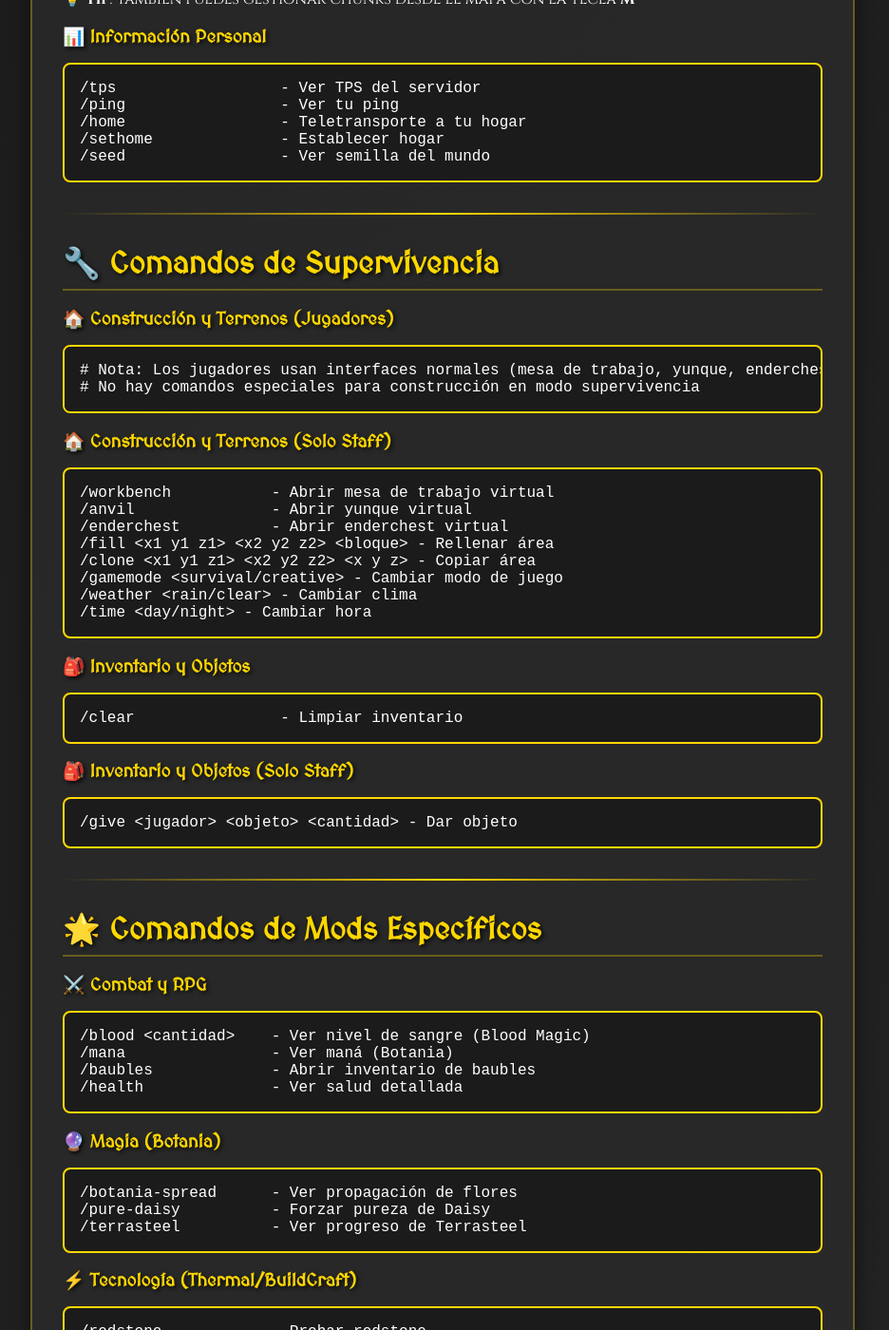
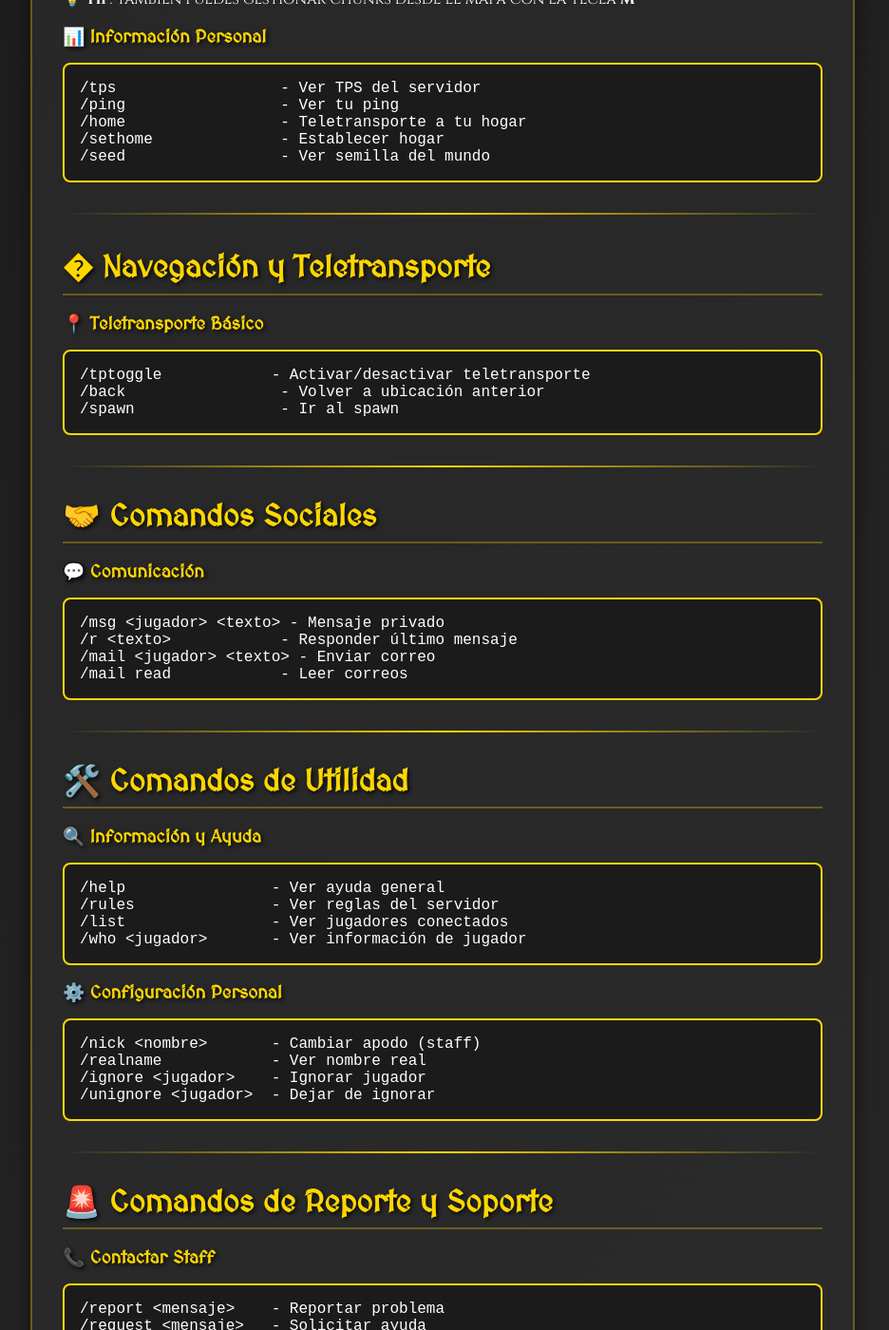
Before and after one commit to evilthork/iberiansmc, a Jekyll site: the page built from comandos.md, in a window 1280 px wide and 1400 px high, scrolled down 681 px. Shown: the whole window at 95% size, without its empty margins (174-1110 px from the left). Built offline with Jekyll 4.4.1, drawn with Linux system fonts in a browser that asks for light colours; some of the changed text lies outside the part shown.

Commit message:
Comandos basicos - solo esenciales reales

````diff
--- a/comandos.md
+++ b/comandos.md
@@ -1,11 +1,11 @@
 ---
 layout: default
-title: "Comandos Principales - Mundo de Fantasía y Creación"
+title: "Comandos Básicos - Mundo de Fantasía y Creación"
 ---
 
-# 🎮 Comandos Principales del Servidor
+# 🎮 Comandos Básicos del Servidor
 
-> **Guía rápida de los comandos más útiles para tu aventura**
+> **Comandos esenciales que todos los jugadores pueden usar**
 
 ---
 
@@ -33,80 +33,13 @@ title: "Comandos Principales - Mundo de Fantasía y Creación"
 
 ---
 
-## 🔧 **Comandos de Supervivencia**
+## �️ **Navegación y Teletransporte**
 
-### 🏠 **Construcción y Terrenos (Jugadores)**
-```
-# Nota: Los jugadores usan interfaces normales (mesa de trabajo, yunque, enderchest)
-# No hay comandos especiales para construcción en modo supervivencia
-```
-
-### 🏠 **Construcción y Terrenos (Solo Staff)**
-```
-/workbench           - Abrir mesa de trabajo virtual
-/anvil               - Abrir yunque virtual
-/enderchest          - Abrir enderchest virtual
-/fill <x1 y1 z1> <x2 y2 z2> <bloque> - Rellenar área
-/clone <x1 y1 z1> <x2 y2 z2> <x y z> - Copiar área
-/gamemode <survival/creative> - Cambiar modo de juego
-/weather <rain/clear> - Cambiar clima
-/time <day/night> - Cambiar hora
-```
-
-### 🎒 **Inventario y Objetos**
-```
-/clear                - Limpiar inventario
-```
-
-### 🎒 **Inventario y Objetos (Solo Staff)**
-```
-/give <jugador> <objeto> <cantidad> - Dar objeto
-```
-
----
-
-## 🌟 **Comandos de Mods Específicos**
-
-### ⚔️ **Combat y RPG**
-```
-/blood <cantidad>    - Ver nivel de sangre (Blood Magic)
-/mana                - Ver maná (Botania)
-/baubles             - Abrir inventario de baubles
-/health              - Ver salud detallada
-```
-
-### 🔮 **Magia (Botania)**
-```
-/botania-spread      - Ver propagación de flores
-/pure-daisy          - Forzar pureza de Daisy
-/terrasteel          - Ver progreso de Terrasteel
-```
-
-### ⚡ **Tecnología (Thermal/BuildCraft)**
-```
-/redstone            - Probar redstone
-/toggle              - Alternar estado de máquinas
-/wrench              - Usar llave en máquinas
-```
-
----
-
-## 🗺️ **Navegación y Teletransporte**
-
-### 📍 **Waypoints y Viajes**
+### 📍 **Teletransporte Básico**
 ```
 /tptoggle            - Activar/desactivar teletransporte
-/back                - Volver a ubicación anterior
-/spawn               - Ir al spawn
-/warp <nombre>       - Ir a warp específico
-/setwarp <nombre>    - Crear warp (staff)
-```
-
-### 🌍 **Exploración**
-```
-/biome               - Ver bioma actual
-/locate <estructura> - Encontrar estructura cercana
-/compass             - Ver coordenadas
+/back                 - Volver a ubicación anterior
+/spawn                - Ir al spawn
 ```
 
 ---
@@ -119,14 +52,6 @@ title: "Comandos Principales - Mundo de Fantasía y Creación"
 /r <texto>            - Responder último mensaje
 /mail <jugador> <texto> - Enviar correo
 /mail read            - Leer correos
-```
-
-### 👥 **Equipos y Partidos**
-```
-/party create        - Crear equipo
-/party invite <jugador> - Invitar a equipo
-/party accept        - Aceptar invitación
-/party leave          - Salir del equipo
 ```
 
 ---
@@ -161,52 +86,6 @@ title: "Comandos Principales - Mundo de Fantasía y Creación"
 /staff               - Ver staff conectado
 ```
 
-### 🐛 **Reportar Bugs**
-```
-/bug <descripción>   - Reportar bug
-/suggest <idea>      - Sugerir mejora
-```
-
----
-
-## 🎯 **Comandos Avanzados**
-
-### 🔧 **Para Jugadores Experimentados**
-```
-/scoreboard objectives - Ver objetivos
-/scoreboard players   - Ver puntuaciones
-/team                 - Gestionar equipos
-/advancement <nombre> - Ver logros
-```
-
-### 📊 **Estadísticas y Progreso**
-```
-/stats                - Ver estadísticas
-/achievement list     - Ver logros disponibles
-/experience           - Ver experiencia
-```
-
----
-
-## 🚫 **Comandos Restringidos (Solo Staff)**
-
-### 👑 **Administración**
-```
-/op <jugador>        - Dar operador (admin)
-/deop <jugador>      - Quitar operador
-/ban <jugador>       - Banear jugador
-/kick <jugador>      - Expulsar jugador
-/whitelist add <jugador> - Añadir a whitelist
-```
-
-### 🌍 **Control del Mundo**
-```
-/gamerule <regla> <valor> - Cambiar regla de juego
-/weather <tipo>      - Control clima
-/time set <valor>    - Control tiempo
-/difficulty <nivel>  - Cambiar dificultad
-```
-
 ---
 
 ## 💡 **Tips y Consejos**
````
Also changed, not shown: other parts of comandos.md (+4 -2 lines).
